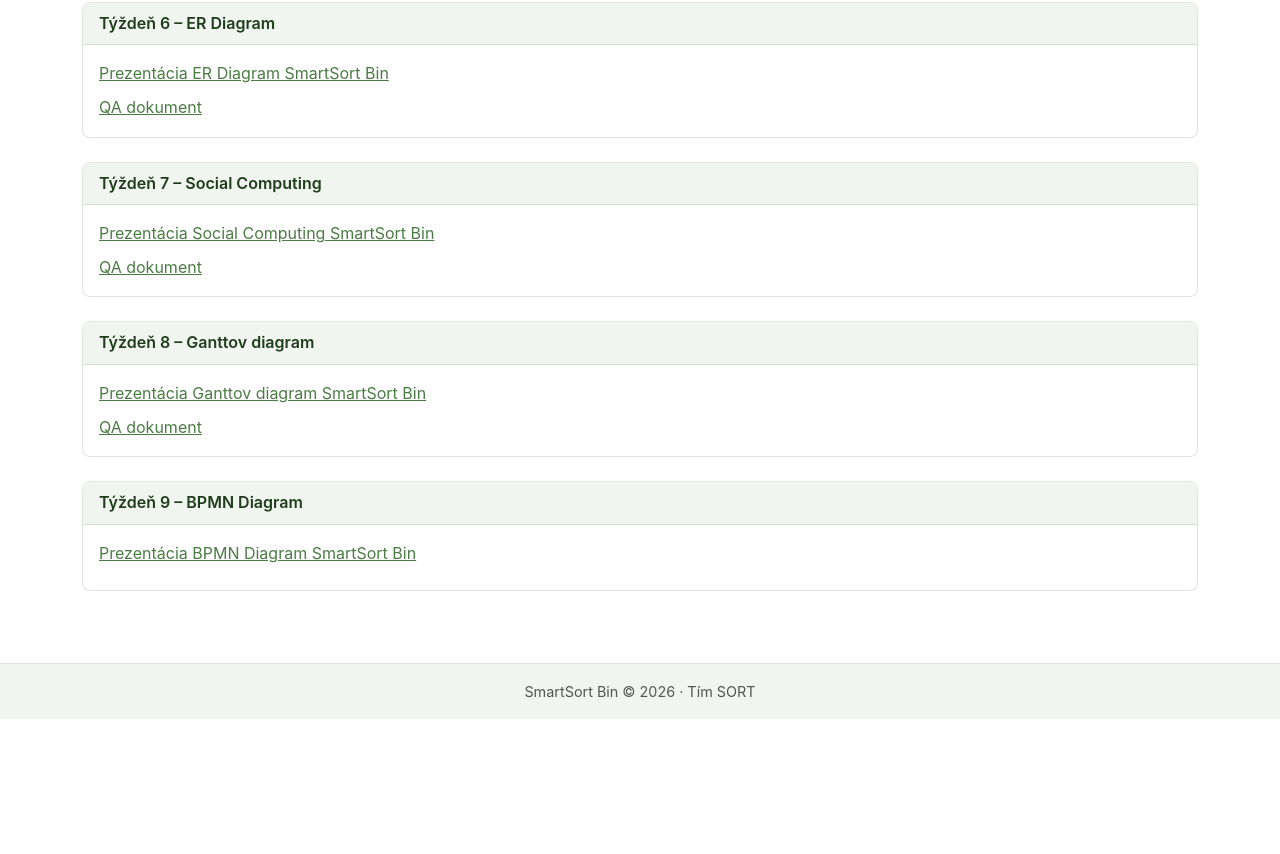
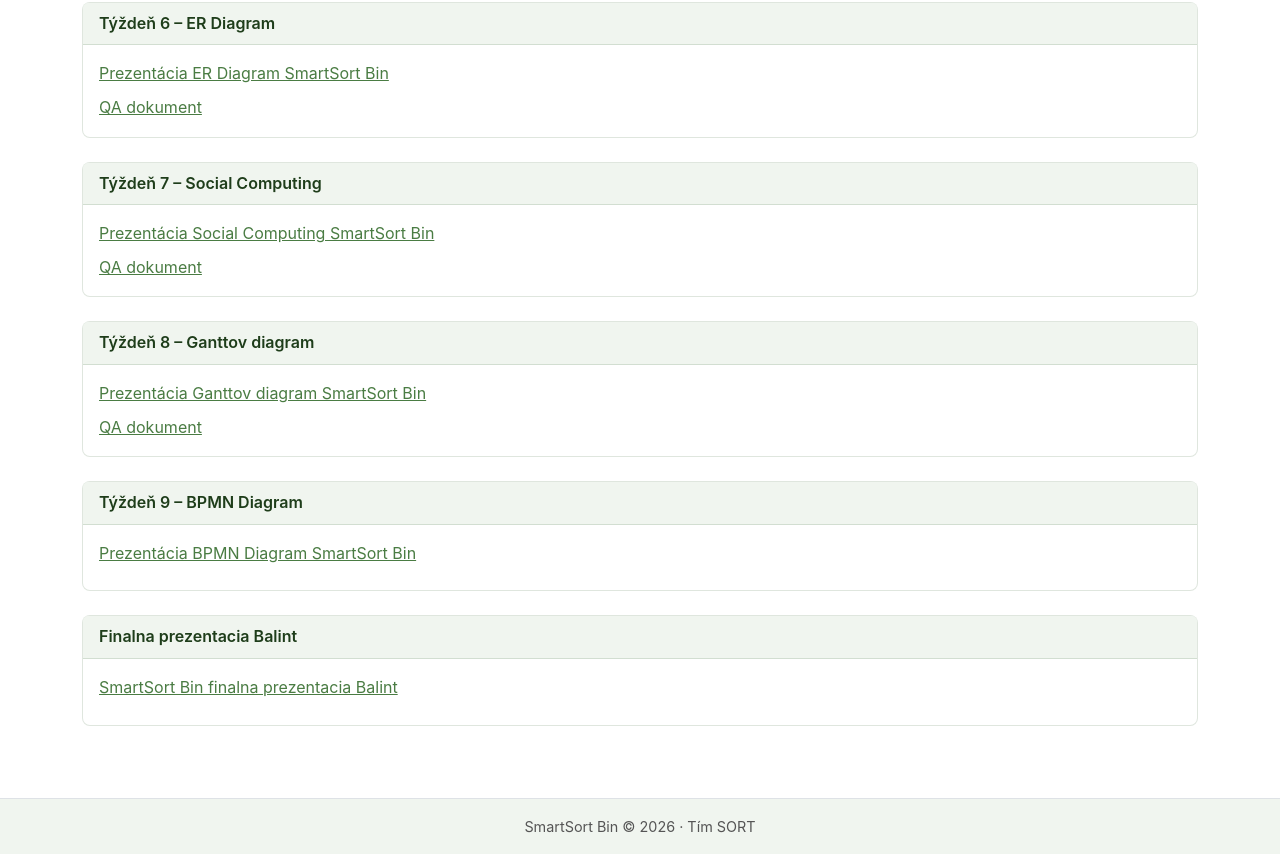
Before and after one commit to paxoja/SmartSortBin, a plain HTML site: page zadania.html in a window 1280 px wide. Shown: the part 1184-2038 px from the top of the page. Before the commit the page ends 1903 px from the top, so only its background shows below. Drawn offline with nearby package versions, Linux system fonts and the light colour scheme.

Commit message:
feat: add link to SmartSort Bin final presentation in zadania.html

```diff
--- a/zadania.html
+++ b/zadania.html
@@ -223,6 +223,19 @@
             </ul>
           </div>
         </section>
+
+        <section class="card mb-4">
+          <div class="card-header">Finalna prezentacia Balint</div>
+          <div class="card-body">
+            <ul class="list-unstyled mb-0">
+              <li class="mb-2">
+                <a href="assets/final/SmartSort_Bin_final_Balint.pptx"
+                  >SmartSort Bin finalna prezentacia Balint</a
+                >
+              </li>
+            </ul>
+          </div>
+        </section>
       </div>
     </main>
 
```
Also changed, not shown: 1 other file.
